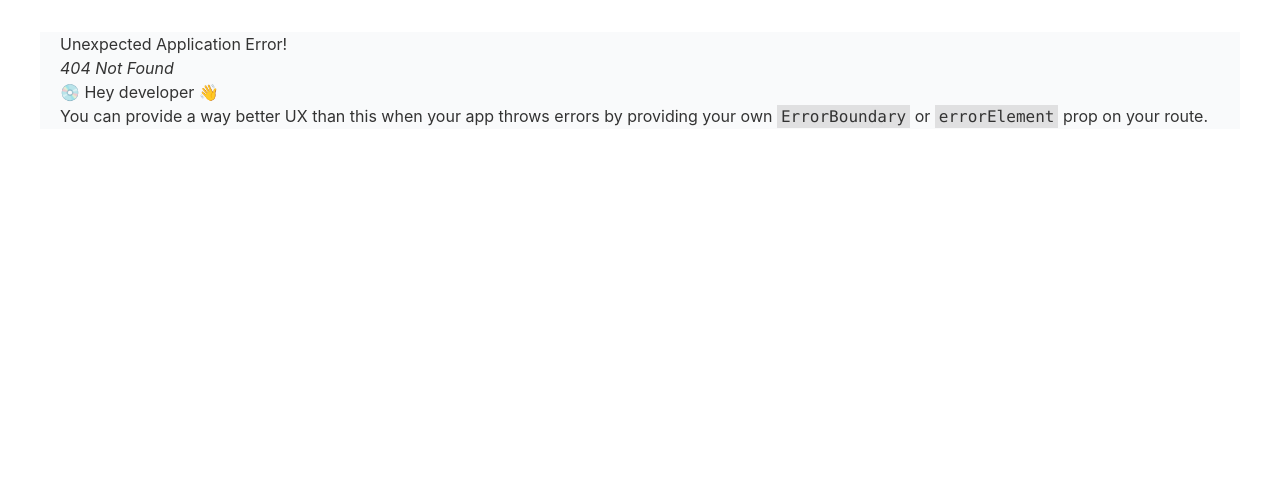
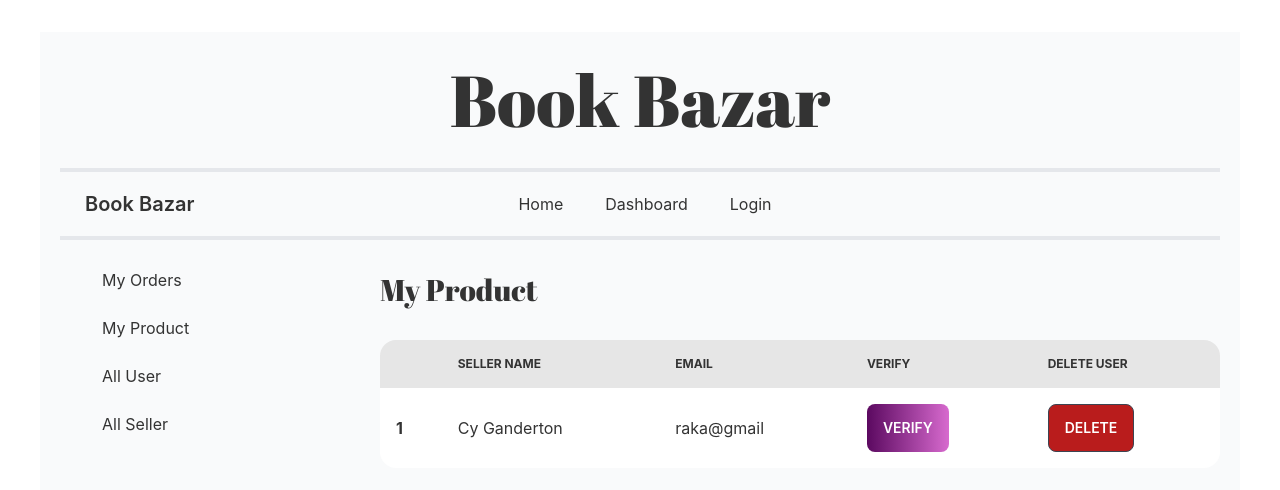
Before and after one commit to moutosi-raka/book-bazar, a React (Create React App) app: page /dashboard/allseller in a window 1280 px wide. Before the commit this address had no page. Shown: the top 490 px of the page. Built offline with nearby package versions, Linux system fonts and the light colour scheme.

Commit message:
added all seller and collect book modal info

```diff
--- a/src/Routes/Router/Router.js
+++ b/src/Routes/Router/Router.js
@@ -2,6 +2,7 @@ import { createBrowserRouter } from "react-router-dom";
 import DashboardLayout from "../../Layout/DashboardLayout";
 import Main from "../../Layout/Main";
 import Category from "../../pages/Category/Category";
+import AllSeller from "../../pages/Dashboard/AllSeller/AllSeller";
 import AllUser from "../../pages/Dashboard/AllUser/AllUser";
 import Dashboard from "../../pages/Dashboard/Dashboard/Dashboard";
 import MyOrder from "../../pages/Dashboard/MyOder/MyOrder";
@@ -46,6 +47,10 @@ export const router = createBrowserRouter([
                 element: <MyProduct></MyProduct>
             },
             {
+                path: "/dashboard/allseller",
+                element: <AllSeller></AllSeller>
+            },
+            {
                 path: "/dashboard/alluser",
                 element: <AllUser></AllUser>
             }
--- a/src/pages/Category/BookingModel/BookingModel.js
+++ b/src/pages/Category/BookingModel/BookingModel.js
@@ -4,7 +4,28 @@ import { format } from 'date-fns';
 
 const BookingModel = ({bookProduct}) => {
     const {book_name, category_name, resale_price} = bookProduct;
-    const date = new Date();
+    const date = format(new Date(), 'PPpp') ;
+
+    const handleBooking = event =>{
+        event.preventDefault();
+        const form = event.target;
+        const buyerName = form.buyerName.value;
+        const phone = form.phone.value;
+        const meetingLocation= form.location.value;
+        const buyerEmail= form.email.value;
+
+        const booking = {
+            bookDate: date,
+            category_name,
+            buyerName,
+            buyerEmail,
+            book_name,
+            price: resale_price,
+            phone,
+            meetingLocation
+        }
+    }
+
     return (
         <div>
             <input type="checkbox" id="booking-modal" className="modal-toggle" />
@@ -12,16 +33,19 @@ const BookingModel = ({bookProduct}) => {
                 <div className="modal-box relative">
                     <label htmlFor="booking-modal" className="btn btn-sm btn-circle absolute right-2 top-2">✕</label>
                     <h3 className="text-lg font-bold">Book Category: {category_name}!</h3>
-                    <form>
-                    <input type="text" placeholder="buyer name" className="input mb-2 input-bordered w-full " />
-                    <input type="email" placeholder="email address" className="input mb-2 input-bordered w-full" />
-                    <input type="text" value={book_name}
+                    <form onSubmit={handleBooking}>
+                    <input name='buyerName' type="text" placeholder="buyer name" className="input mb-2 input-bordered w-full " />
+                    <input name='email' type="email" placeholder="email address" className="input mb-2 input-bordered w-full" />
+                    <input name='bookName' type="text" value={book_name}
                     disabled className="input mb-2 input-bordered w-full" />
                     <input type="text" value={ resale_price}
+                    name='price'
                     disabled className="input my-2 input-bordered w-full " />
-                    <input type="text" placeholder="phone" className="input mb-2 input-bordered w-full" />
-                    <input type="text" placeholder="Meeting location" className="input mb-2 input-bordered w-full " />
-                    <input type="text" value={format(date,'PPpp')} disabled className="input mb-2 input-bordered w-full" />
+                    <input type="text" placeholder="phone"
+                    name='phone'
+                    className="input mb-2 input-bordered w-full" />
+                    <input type="text" placeholder="Meeting location" name='location' className="input mb-2 input-bordered w-full " />
+                    <input type="text" value={date} disabled className="input mb-2 input-bordered w-full" />
                     <br></br>
                     <div className='w-full'>
                     <PrimaryButtom>Submit</PrimaryButtom>
--- /dev/null
+++ b/src/pages/Dashboard/AllSeller/AllSeller.js
@@ -0,0 +1,34 @@
+import React from 'react';
+import PrimaryButtom from '../../../Components/PrimaryButton/PrimaryButtom';
+
+const AllSeller = () => {
+    return (
+        <div>
+            <h1 className='text-3xl f-family-abril fw  my-8'>My Product</h1>
+            <div className="overflow-x-auto">
+                <table className="table w-full">
+                    <thead>
+                        <tr>
+                            <th></th>
+                            <th>Seller Name</th>
+                            <th>Email</th>
+                            <th>Verify</th>
+                            <th>Delete User</th>
+                        </tr>
+                    </thead>
+                    <tbody>
+                        <tr>
+                            <th>1</th>
+                            <td>Cy Ganderton</td>
+                            <td>raka@gmail</td>
+                            <td><PrimaryButtom>Verify</PrimaryButtom></td>
+                            <td><button className='btn bg-red-700 text-white'>Delete</button></td>
+                        </tr>
+                    </tbody>
+                </table>
+            </div>
+        </div>
+    );
+};
+
+export default AllSeller;
```
